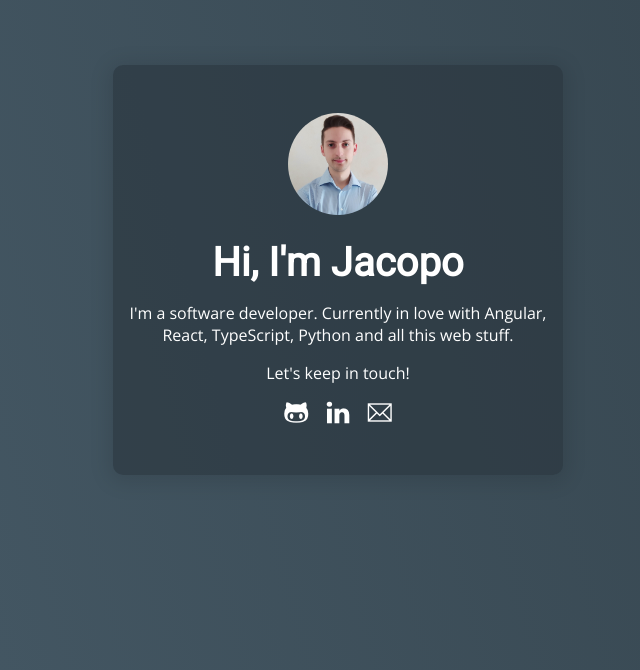
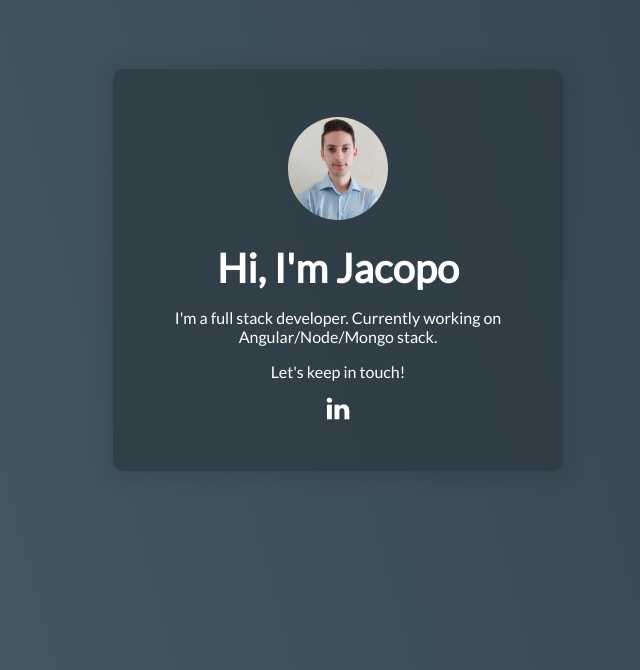
Before and after one commit to muccijacopo/personal-website, a website built with Parcel: page src/index.html in a window 1280 px wide. Shown: the part 130-800 px from the top of the page, without its empty margins (302-942 px from the left). Built offline with nearby package versions, Linux system fonts and the light colour scheme.

Commit message:
small changes

```diff
--- a/src/index.html
+++ b/src/index.html
@@ -1,11 +1,13 @@
 <!DOCTYPE html>
 <html lang="en">
+
 <head>
   <meta charset="UTF-8" />
   <meta name="viewport" content="width=device-width, initial-scale=1.0" />
   <title>Jacopo Mucci</title>
   <link rel="stylesheet" href="./styles/main.scss" />
 </head>
+
 <body>
   <div class="container">
     <div class="card">
@@ -13,24 +15,24 @@
         <img class="profile" src="assets/images/foto2.jpg" />
         <h1>Hi, I'm Jacopo</h1>
         <p>
-            I'm a software developer. Currently in love with Angular, React,
-            TypeScript, Python and all this web stuff.
+          I'm a full stack developer. Currently working on Angular/Node/Mongo stack.
+
         </p>
         <p>Let's keep in touch!</p>
         <div class="icons">
-            <a href="https://github.com/muccijacopo"
-              ><i class="ti ti-github"></i
-            ></a>
-            <a href="https://www.linkedin.com/in/jacopo-mucci-6b2a27141/"
-              ><i class="ti ti-linkedin" style="padding-bottom: 2px"></i
-            ></a>
-            <a href="mailto:mucci.jacopo@gmail.com">
-              <i class="ti ti-email"></i>
-            </a>
+          <a href="https://www.linkedin.com/in/muccijacopo">
+            <span class="ti ti-linkedin"
+              style="padding-bottom: 2px"></span></a>
+          <!-- <a href="https://github.com/muccijacopo">
+            <span class="ti ti-github"></span></a> -->
+          <!-- <a href="mailto:mucci.jacopo@gmail.com">
+            <span class="ti ti-email"></span>
+          </a> -->
         </div>
       </div>
     </div>
   </div>
   <script src="app/app.js"></script>
 </body>
+
 </html>
--- a/src/styles/_typography.scss
+++ b/src/styles/_typography.scss
@@ -1,4 +1,5 @@
-@import url("https://fonts.googleapis.com/css2?family=Open+Sans&family=Roboto&display=swap");
+// @import url("https://fonts.googleapis.com/css2?family=Open+Sans&family=Roboto&display=swap");
+@import url('https://fonts.googleapis.com/css2?family=Lato&display=swap');
 @import "./variables";
 
 h1,
@@ -17,9 +18,9 @@ h3,
 h4,
 h5,
 h6 {
-  font-family: "Roboto", sans-serif;
+  font-family: "Lato", serif;
 }
 
 p {
-  font-family: "Open Sans", sans-serif;
+  font-family: "Lato", sans-serif;
 }
--- a/src/styles/main.scss
+++ b/src/styles/main.scss
@@ -47,18 +47,20 @@ body {
         border-radius: 50%;
       }
       .icons {
-        width: 30%;
         margin: 0 auto;
+        width: 150px;
         display: flex;
         align-items: center;
         justify-content: space-around;
         a {
+          // margin: 0 5px;
           @extend .cursor-pointer;
           transition: all 0.5s;
           &:hover {
             transform: scale(1.1);
           }
-          .ti {
+          span::before {
+            line-height: 100%;
             font-size: 1.5rem;
             color: $primary-color;
           }
```
Also changed, not shown: 1 other file. Lines whose indentation alone changed are shown as unchanged.
